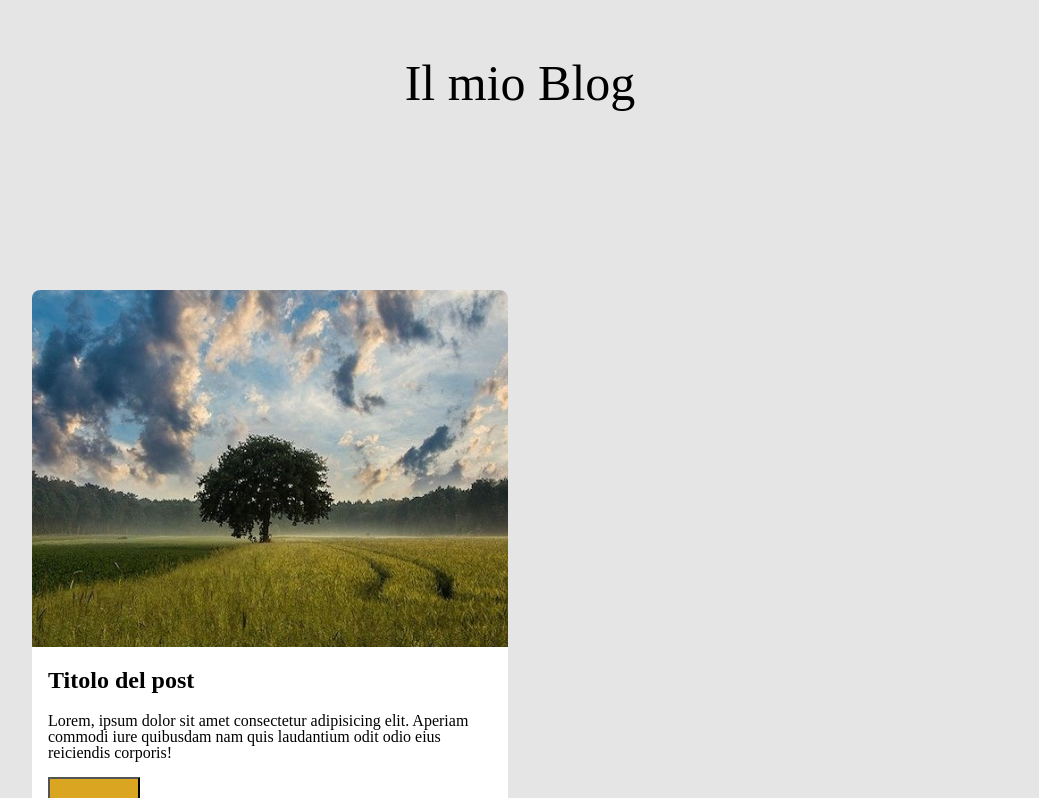
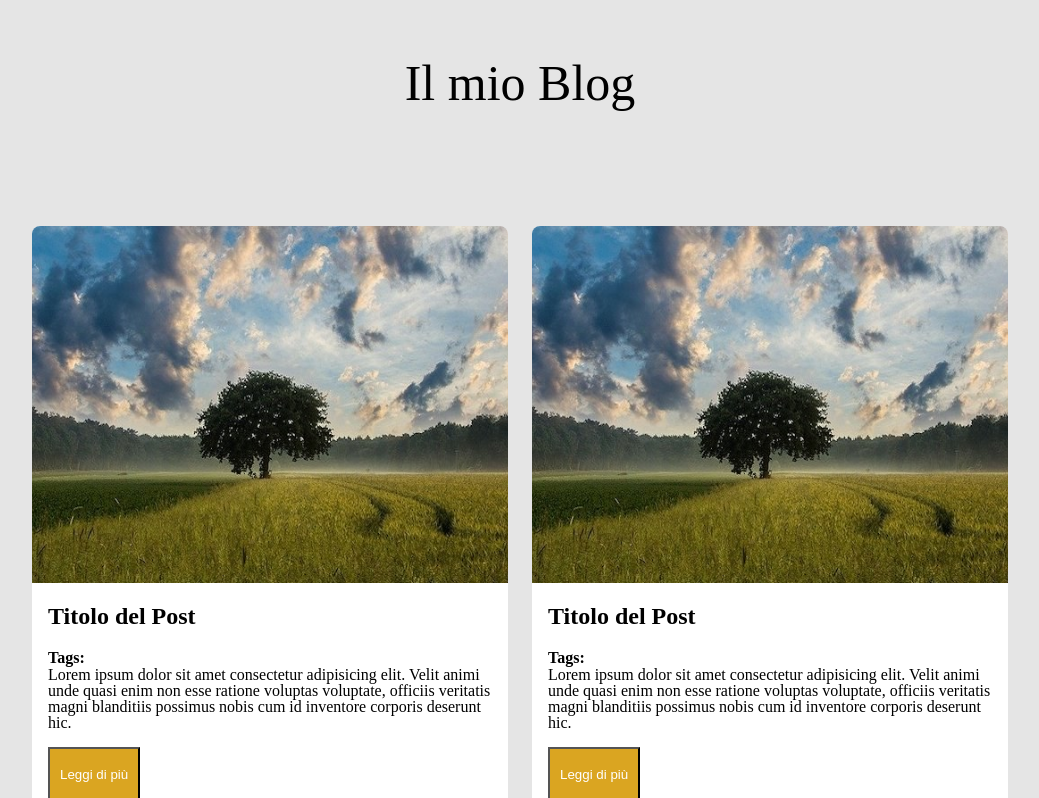
Before and after one commit to VincenzoIuliano/react-props, a React (Vite) app: page / in a window 1280 px wide. Shown: the top 798 px of the page, without its empty margins (120-1159 px from the left). Built offline with nearby package versions, Linux system fonts and the light colour scheme.

Commit message:
ADD: props

```diff
--- a/src/components/Card/Card.jsx
+++ b/src/components/Card/Card.jsx
@@ -2,13 +2,20 @@ import Button from '../Button/Button.jsx'
 import style from '../Card/Card.module.css'
 import imagePost from '../../assets/paesaggio.jpeg'
 
-export default function Card () {
+export default function Card (props) {
+    // console.log(props);
+
+    const card_tags = props.tags ? props.tags.join(', ') : ''
+    console.log(card_tags);
+
+
     return (
         <div className={style.card}>
             <img className={style.image} src={imagePost} alt="" />
             <div className={style.card_body}>
-                <h3 className={style.card_title}>Titolo del post</h3>
-                <p className={style.card_description}>Lorem, ipsum dolor sit amet consectetur adipisicing elit. Aperiam commodi iure quibusdam nam quis laudantium odit odio eius reiciendis corporis!</p>
+                <h3 className={style.card_title}>{props.title}</h3>
+                <h4 className={style.card_tags}>Tags: {card_tags}</h4>
+                <p className={style.card_description}>{props.content}</p>
                 <Button />
             </div>
         </div>
--- a/src/components/Main/Main.jsx
+++ b/src/components/Main/Main.jsx
@@ -1,16 +1,22 @@
 import Card from '../Card/Card'
 import style from '../Main/Main.module.css'
+import {posts} from '../../posts.js'
 
 
 export default function Main() {
+
+    // const tags = props.tags.join(', ')
+
     return (
         <main>
             <section className={style.section}>
                 <div className="container">
                     <div className="row">
-                        <div className="col-6">
-                            <Card />
-                        </div>
+                        {posts.map((post) => (
+                            <div key={post.id} className="col-6">
+                                <Card title={post.title} content={post.content} />
+                            </div>
+                        ))}
                     </div>
                 </div>
             </section>
--- a/src/components/Main/Main.module.css
+++ b/src/components/Main/Main.module.css
@@ -6,5 +6,5 @@
 }
 
 .section {
-    padding: 100px;
+    padding: 20px;
 }
--- a/src/index.css
+++ b/src/index.css
@@ -37,7 +37,7 @@
   }
 
   .row > * {
-    padding: 0 0.75rem;
+    padding: 1rem 0.75rem;
     width: 100%;
   }
 
```
